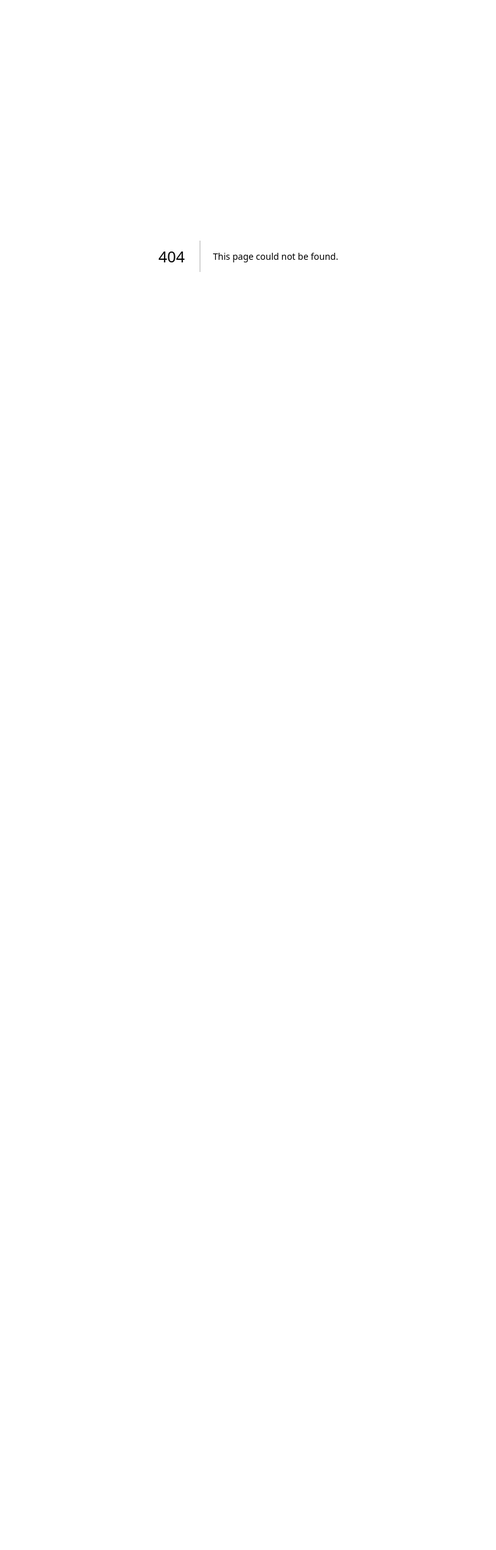
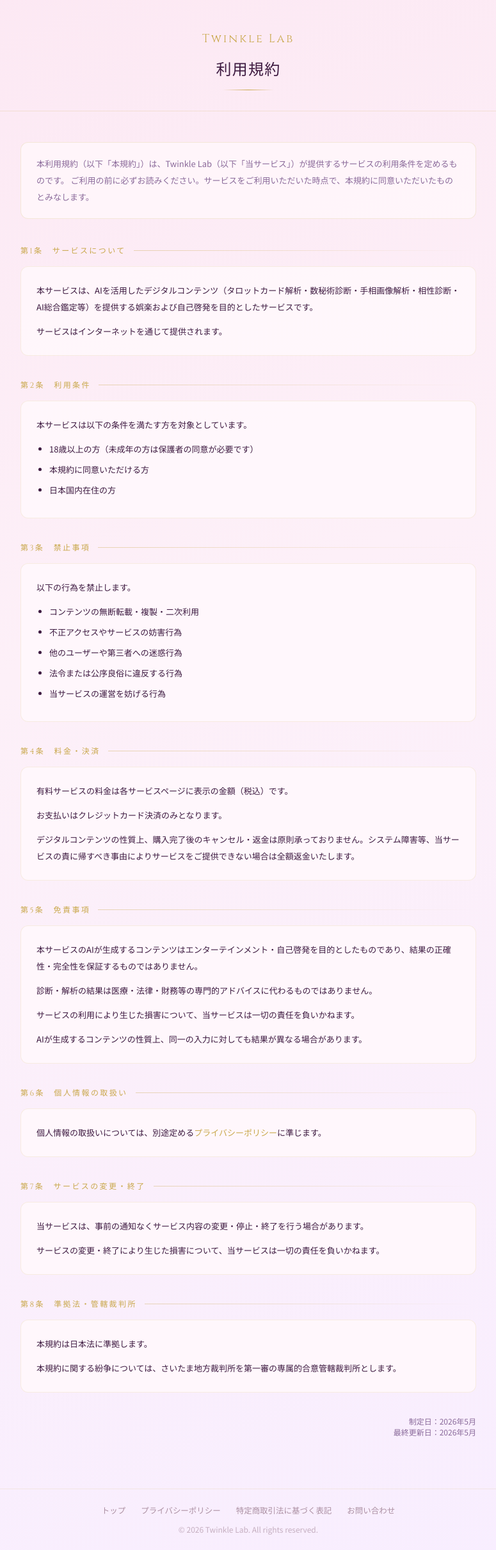
Before and after one commit to sincere1229/sincere1229-twinklelab-next, a Next.js app: page /tos in a window 1280 px wide. Before the commit this address had no page. Shown: the whole page at 64% size, without its empty margins (252-1027 px from the left). Before the commit the page ends 800 px from the top, so only its background shows below. Built offline with nearby package versions, Linux system fonts and the light colour scheme.

Commit message:
Create page.tsx

```diff
--- /dev/null
+++ b/app/tos/page.tsx
@@ -0,0 +1,222 @@
+export default function Tos() {
+  return (
+    <>
+      <style>{`
+        :root {
+          --gold: #c9a84c;
+          --gold2: #e8c97a;
+          --pink: #fce8f3;
+          --text: #3d1a40;
+          --text-s: #8a6a9a;
+        }
+        * { margin:0; padding:0; box-sizing:border-box; }
+        body {
+          background: linear-gradient(160deg,#fce8f3 0%,#fdf0f8 40%,#f8eeff 100%);
+          min-height:100vh;
+          font-family: 'Noto Sans JP', sans-serif;
+        }
+        .page-header {
+          text-align: center;
+          padding: 48px 24px 32px;
+          border-bottom: 1px solid rgba(201,168,76,0.2);
+        }
+        .site-name {
+          font-family: 'Cinzel', serif;
+          font-size: 18px;
+          color: var(--gold);
+          letter-spacing: 0.15em;
+          text-decoration: none;
+          display: block;
+          margin-bottom: 16px;
+        }
+        .page-title {
+          font-size: clamp(16px,4vw,24px);
+          font-weight: 500;
+          color: var(--text);
+          letter-spacing: 0.05em;
+        }
+        .gold-line {
+          width: 80px; height: 1px;
+          background: linear-gradient(90deg,transparent,var(--gold),transparent);
+          margin: 16px auto 0;
+        }
+        main {
+          max-width: 760px;
+          margin: 0 auto;
+          padding: 48px 24px 80px;
+        }
+        .intro {
+          font-size: 13px;
+          color: var(--text-s);
+          line-height: 2;
+          margin-bottom: 40px;
+          padding: 20px 24px;
+          background: rgba(255,248,252,0.8);
+          border: 1px solid rgba(201,168,76,0.2);
+          border-radius: 12px;
+        }
+        .section {
+          margin-bottom: 36px;
+        }
+        .section-title {
+          font-family: 'Cinzel', serif;
+          font-size: 12px;
+          color: var(--gold);
+          letter-spacing: 0.2em;
+          margin-bottom: 16px;
+          display: flex;
+          align-items: center;
+          gap: 12px;
+        }
+        .section-title::after {
+          content: '';
+          flex: 1;
+          height: 1px;
+          background: linear-gradient(90deg, rgba(201,168,76,0.4), transparent);
+        }
+        .section-body {
+          background: rgba(255,248,252,0.9);
+          border: 1px solid rgba(201,168,76,0.15);
+          border-radius: 12px;
+          padding: 24px;
+          font-size: 13px;
+          color: var(--text);
+          line-height: 2;
+        }
+        .section-body p { margin-bottom: 12px; }
+        .section-body p:last-child { margin-bottom: 0; }
+        .section-body ul {
+          padding-left: 20px;
+          margin-top: 8px;
+        }
+        .section-body li { margin-bottom: 6px; }
+        .gold-link { color: var(--gold); text-decoration: none; }
+        .gold-link:hover { text-decoration: underline; }
+        footer {
+          text-align: center;
+          padding: 24px;
+          border-top: 1px solid rgba(201,168,76,0.15);
+          font-size: 12px;
+          color: rgba(120,80,100,0.4);
+        }
+        .footer-links {
+          display: flex;
+          justify-content: center;
+          gap: 1.5rem;
+          flex-wrap: wrap;
+          margin-bottom: 12px;
+        }
+        .footer-links a {
+          font-size: 0.78rem;
+          color: rgba(120,80,100,0.6);
+          text-decoration: none;
+        }
+        .footer-links a:hover { color: var(--gold); }
+      `}</style>
+
+      <header className="page-header">
+        <a href="/" className="site-name">Twinkle Lab</a>
+        <h1 className="page-title">利用規約</h1>
+        <div className="gold-line"></div>
+      </header>
+
+      <main>
+        <p className="intro">
+          本利用規約（以下「本規約」）は、Twinkle Lab（以下「当サービス」）が提供するサービスの利用条件を定めるものです。
+          ご利用の前に必ずお読みください。サービスをご利用いただいた時点で、本規約に同意いただいたものとみなします。
+        </p>
+
+        <div className="section">
+          <div className="section-title">第1条　サービスについて</div>
+          <div className="section-body">
+            <p>本サービスは、AIを活用したデジタルコンテンツ（タロットカード解析・数秘術診断・手相画像解析・相性診断・AI総合鑑定等）を提供する娯楽および自己啓発を目的としたサービスです。</p>
+            <p>サービスはインターネットを通じて提供されます。</p>
+          </div>
+        </div>
+
+        <div className="section">
+          <div className="section-title">第2条　利用条件</div>
+          <div className="section-body">
+            <p>本サービスは以下の条件を満たす方を対象としています。</p>
+            <ul>
+              <li>18歳以上の方（未成年の方は保護者の同意が必要です）</li>
+              <li>本規約に同意いただける方</li>
+              <li>日本国内在住の方</li>
+            </ul>
+          </div>
+        </div>
+
+        <div className="section">
+          <div className="section-title">第3条　禁止事項</div>
+          <div className="section-body">
+            <p>以下の行為を禁止します。</p>
+            <ul>
+              <li>コンテンツの無断転載・複製・二次利用</li>
+              <li>不正アクセスやサービスの妨害行為</li>
+              <li>他のユーザーや第三者への迷惑行為</li>
+              <li>法令または公序良俗に違反する行為</li>
+              <li>当サービスの運営を妨げる行為</li>
+            </ul>
+          </div>
+        </div>
+
+        <div className="section">
+          <div className="section-title">第4条　料金・決済</div>
+          <div className="section-body">
+            <p>有料サービスの料金は各サービスページに表示の金額（税込）です。</p>
+            <p>お支払いはクレジットカード決済のみとなります。</p>
+            <p>デジタルコンテンツの性質上、購入完了後のキャンセル・返金は原則承っておりません。システム障害等、当サービスの責に帰すべき事由によりサービスをご提供できない場合は全額返金いたします。</p>
+          </div>
+        </div>
+
+        <div className="section">
+          <div className="section-title">第5条　免責事項</div>
+          <div className="section-body">
+            <p>本サービスのAIが生成するコンテンツはエンターテインメント・自己啓発を目的としたものであり、結果の正確性・完全性を保証するものではありません。</p>
+            <p>診断・解析の結果は医療・法律・財務等の専門的アドバイスに代わるものではありません。</p>
+            <p>サービスの利用により生じた損害について、当サービスは一切の責任を負いかねます。</p>
+            <p>AIが生成するコンテンツの性質上、同一の入力に対しても結果が異なる場合があります。</p>
+          </div>
+        </div>
+
+        <div className="section">
+          <div className="section-title">第6条　個人情報の取扱い</div>
+          <div className="section-body">
+            <p>個人情報の取扱いについては、別途定める<a href="/privacy" className="gold-link">プライバシーポリシー</a>に準じます。</p>
+          </div>
+        </div>
+
+        <div className="section">
+          <div className="section-title">第7条　サービスの変更・終了</div>
+          <div className="section-body">
+            <p>当サービスは、事前の通知なくサービス内容の変更・停止・終了を行う場合があります。</p>
+            <p>サービスの変更・終了により生じた損害について、当サービスは一切の責任を負いかねます。</p>
+          </div>
+        </div>
+
+        <div className="section">
+          <div className="section-title">第8条　準拠法・管轄裁判所</div>
+          <div className="section-body">
+            <p>本規約は日本法に準拠します。</p>
+            <p>本規約に関する紛争については、さいたま地方裁判所を第一審の専属的合意管轄裁判所とします。</p>
+          </div>
+        </div>
+
+        <p style={{fontSize:'12px', color:'var(--text-s)', textAlign:'right'}}>
+          制定日：2026年5月<br/>
+          最終更新日：2026年5月
+        </p>
+      </main>
+
+      <footer>
+        <div className="footer-links">
+          <a href="/">トップ</a>
+          <a href="/privacy">プライバシーポリシー</a>
+          <a href="/tokusho">特定商取引法に基づく表記</a>
+          <a href="/contact">お問い合わせ</a>
+        </div>
+        © 2026 Twinkle Lab. All rights reserved.
+      </footer>
+    </>
+  )
+}
```
